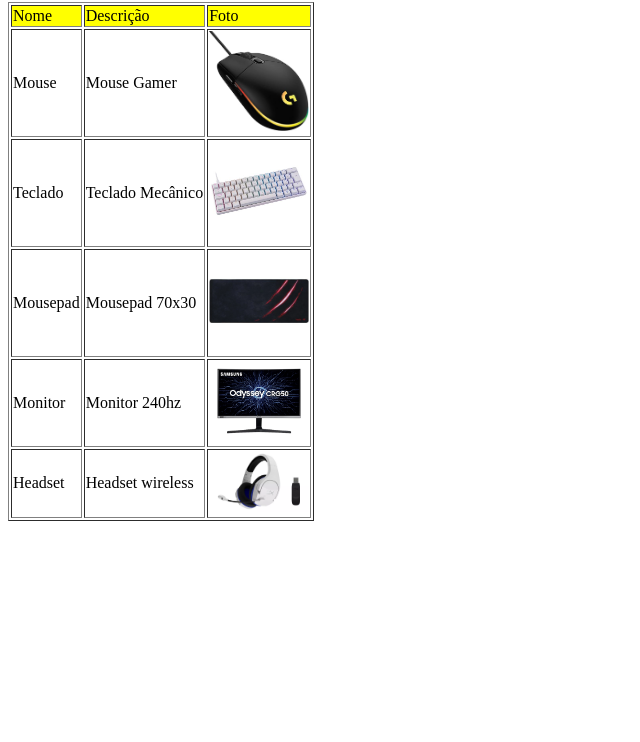
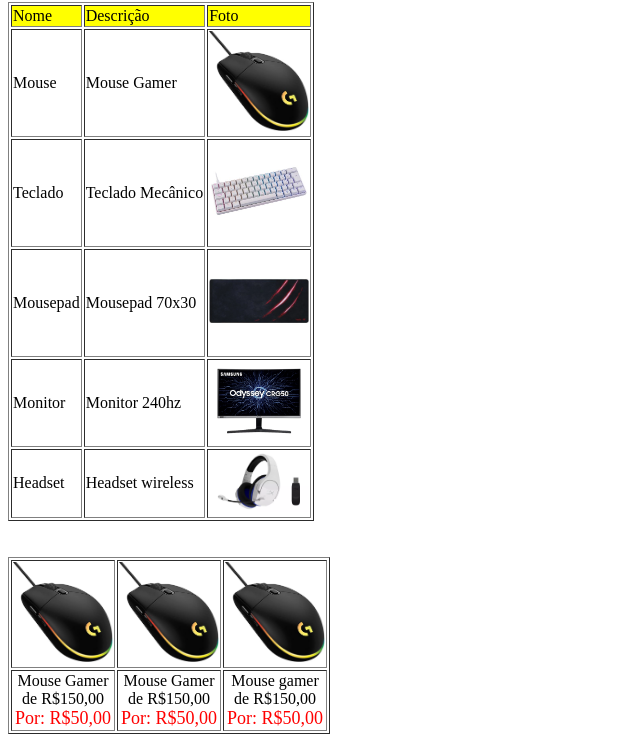
Before and after one commit to EduardoPSa/Projeto-Aula, a plain HTML site: page index.html in a window 1280 px wide. Shown: the part 78-820 px from the top of the page, without its empty margins (0-640 px from the left). Drawn offline with Linux system fonts and the light colour scheme.

Commit message:
Adicionado  tabela

```diff
--- a/index.html
+++ b/index.html
@@ -44,6 +44,25 @@
         <td><img src="img/headset.jpg" width="100px" heigh="100px"></td>
     </tr>
 </table>
+<br><br>
+<table border="1">
+    <tr>
+        <td align="center"><img src="img/mouse.jpg" width="100px" height="100px"></td>
+        <td align="center"><img src="img/mouse.jpg" width="100px" height="100px"></td>
+        <td align="center"><img src="img/mouse.jpg" width="100px" height="100px"></td>
+    </tr>
+    <tr>
+        <td align="center">Mouse Gamer<br> de R$150,00<br>
+        <font size="4" color="red">Por: R$50,00</font></td>
+
+        <td align="center">Mouse Gamer<br> de R$150,00<br>
+        <font size="4" color="red">Por: R$50,00</font></td>
+
+        <td align="center">Mouse gamer<br> de R$150,00<br>
+        <font size="4" color="red">Por: R$50,00</font></td>
+    </tr>
+
+</table>
 
 </body>
 </html>
```
